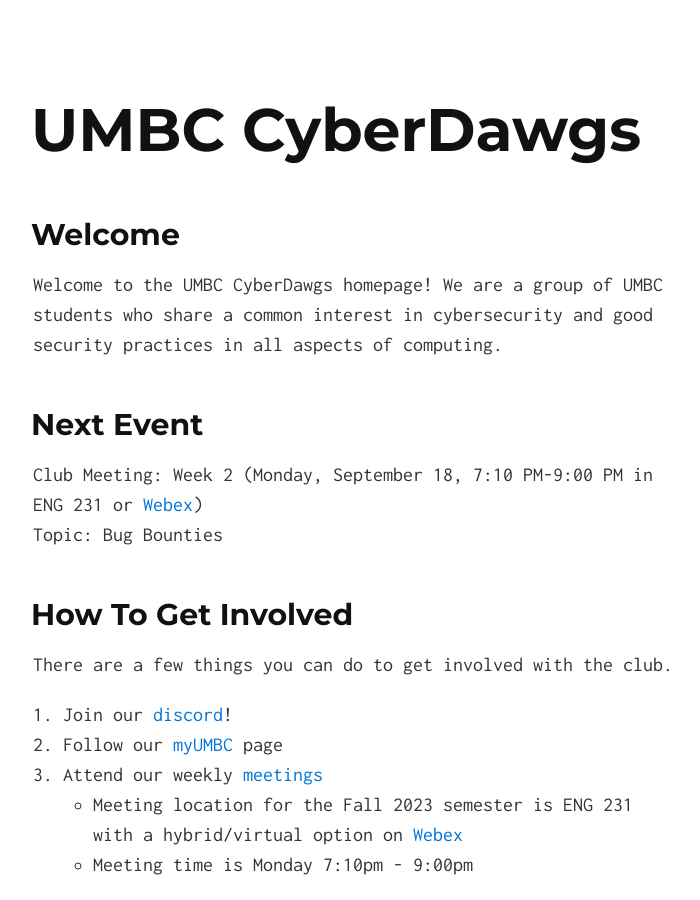
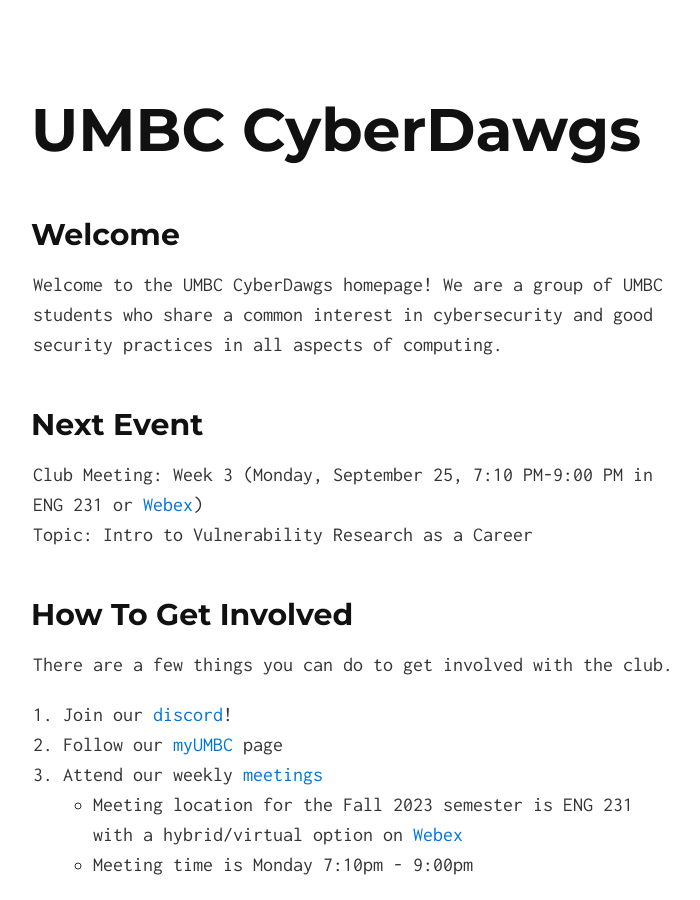
Before and after one commit to UMBCCyberDawgs/umbccyberdawgs.github.io, a Jekyll site: the page built from index.md, in a window 1280 px wide and 900 px high. Shown: the whole window, without its empty margins (287-987 px from the left). Built offline with Jekyll 4.4.1, drawn with Linux system fonts in a browser that asks for light colours; our own code applies the rules of GitHub Pages for plain Markdown files.

Commit message:
Updated Next Event

```diff
--- a/index.md
+++ b/index.md
@@ -8,8 +8,8 @@ share a common interest in cybersecurity and good security practices in all aspe
 
 ## Next Event
 
-Club Meeting: Week 2 (Monday, September 18, 7:10 PM-9:00 PM in ENG 231 or [Webex](https://umbc.webex.com/meet/CyberDawgs))<br>
-Topic: Bug Bounties
+Club Meeting: Week 3 (Monday, September 25, 7:10 PM-9:00 PM in ENG 231 or [Webex](https://umbc.webex.com/meet/CyberDawgs))<br>
+Topic: Intro to Vulnerability Research as a Career
 
 ## How To Get Involved
 
```
